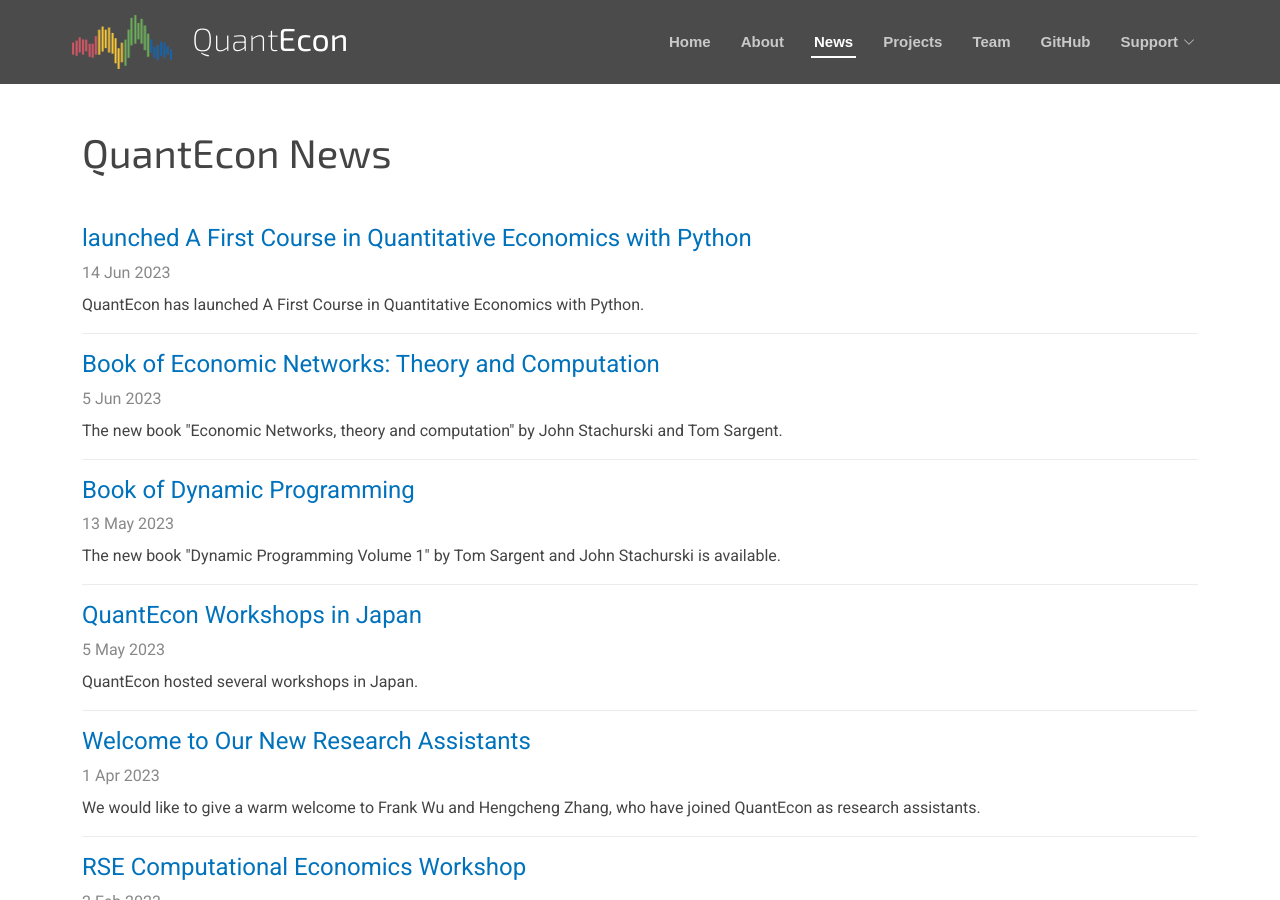
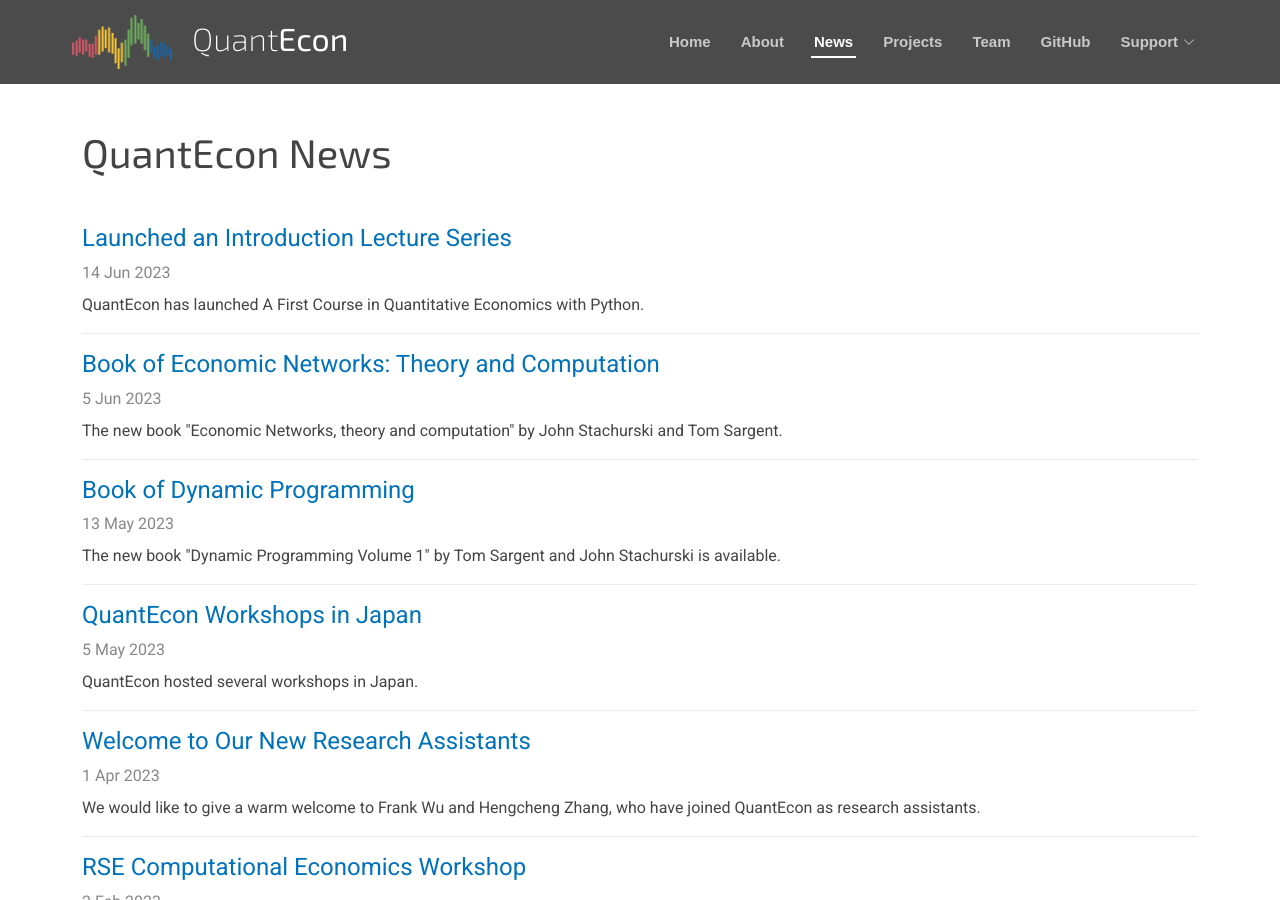
Before and after one commit to QuantEcon/website, a Jekyll site: the page built from pages/archives.md, in a window 1280 px wide and 900 px high. Built offline with Jekyll 4.4.1, drawn with Linux system fonts in a browser that asks for light colours; nearby versions of some CDN libraries; some of the changed text lies outside the part shown.

Commit message:
Update title

```diff
--- a/_posts/2023-06-14-intro-series.md
+++ b/_posts/2023-06-14-intro-series.md
@@ -1,6 +1,6 @@
 ---
 layout: post
-title: "launched A First Course in Quantitative Economics with Python"
+title: "Launched an Introduction Lecture Series"
 author: Jingni Yang
 excerpt: QuantEcon has launched A First Course in Quantitative Economics with Python.
 ---
```
